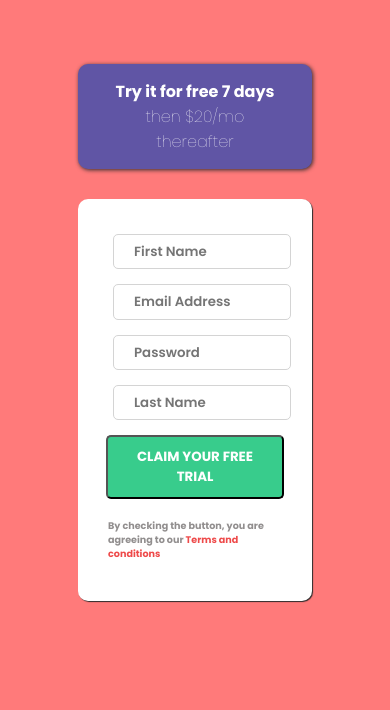
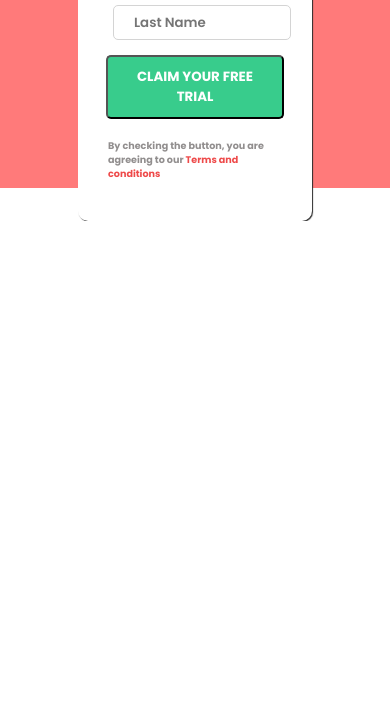
Before and after one commit to Nathaniyell/CSS-Flexbox, a plain HTML site: page index.html in a window 390 px wide. Shown: the part 740-1450 px from the top of the page. After the commit the page ends 961 px from the top, so only its background shows below. Drawn offline with Linux system fonts and the light colour scheme; a web font is replaced by a local one.

Commit message:
second commit

```diff
--- a/style.css
+++ b/style.css
@@ -8,7 +8,7 @@
 }
 .container{
     background-color: hsl(0, 100%, 74%);
-    height: 200vh;
+    height: 100vh;
     width: 100%;
     display: flex;
      align-items: center;
@@ -112,6 +112,7 @@
 @media (max-width: 1007px){
     .container{
         flex-direction: column;
+        height: 110vh;
     }
     .gridbox1{
         left: 0;
```
